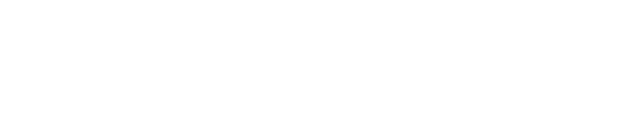
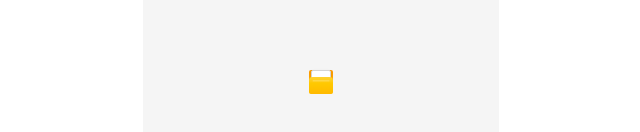
Before and after one commit to anishIA09/component-library, a Next.js app: page /perspective in a window 1280 px wide. Shown: the part 1118-1250 px from the top of the page, without its empty margins (319-959 px from the left). Before the commit the page ends 800 px from the top, so only its background shows below. Built offline with nearby package versions, Linux system fonts and the light colour scheme.

Commit message:
feat: create folder

```diff
--- a/src/app/perspective/page.tsx
+++ b/src/app/perspective/page.tsx
@@ -1,10 +1,12 @@
 import { DummyBox } from "@/components/(perspective)/dummy-box";
+import { Folder } from "@/components/(perspective)/folder";
 import React from "react";
 
 const PerspectivePage = () => {
   return (
     <div className="min-h-screen">
       <DummyBox />
+      <Folder />
     </div>
   );
 };
--- /dev/null
+++ b/src/components/(perspective)/folder.tsx
@@ -0,0 +1,35 @@
+"use client";
+
+import { cn } from "@/lib/utils";
+
+export const Folder = () => {
+  return (
+    <div className="h-screen flex items-center justify-center">
+      <div className="size-[356px] rounded-mg bg-neutral-100 flex items-center justify-center rounded-lg">
+        <div className="perspective-distant group">
+          <div className="relative transform-3d size-6 cursor-pointer">
+            <div
+              data-slot={"folder-back"}
+              className="absolute inset-0 bg-linear-to-b from-amber-500 to-amber-400 rounded-xs"
+            ></div>
+            <div
+              data-slot={"item"}
+              className="w-5 h-3.5 bg-white border border-neutral-300 shadow-sm absolute left-1/2 -translate-x-1/2 rounded-xs group-hover:h-16 group-hover:w-24 group-hover:-translate-y-20 transition-all duration-300 group-hover:rounded-md"
+            />
+            <div
+              data-slot={"folder-front"}
+              className={cn(
+                "absolute z-20 bg-linear-to-b from-amber-300 to-amber-400 inset-x-0 h-[80%] bottom-0 rounded-sm transition-transform duration-300",
+                "-rotate-x-25 origin-bottom group-hover:-rotate-x-45",
+              )}
+            >
+              <div className="size-full relative">
+                <div className="absolute h-px bg-amber-200/70 w-[70%] top-1 left-1/2 -translate-x-1/2 rounded-full" />
+              </div>
+            </div>
+          </div>
+        </div>
+      </div>
+    </div>
+  );
+};
```
